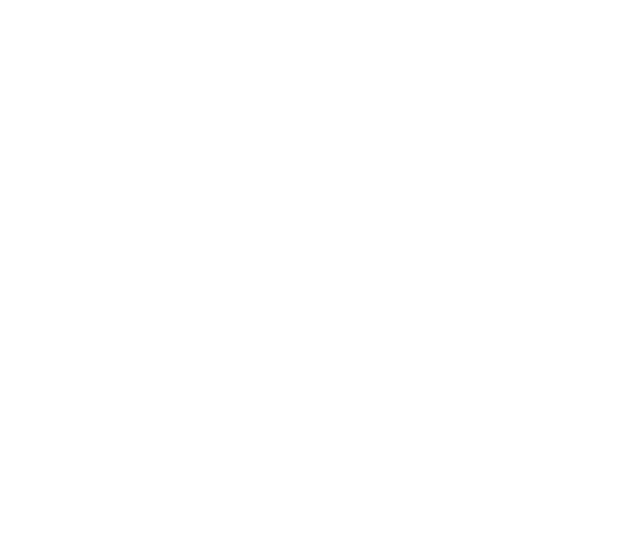
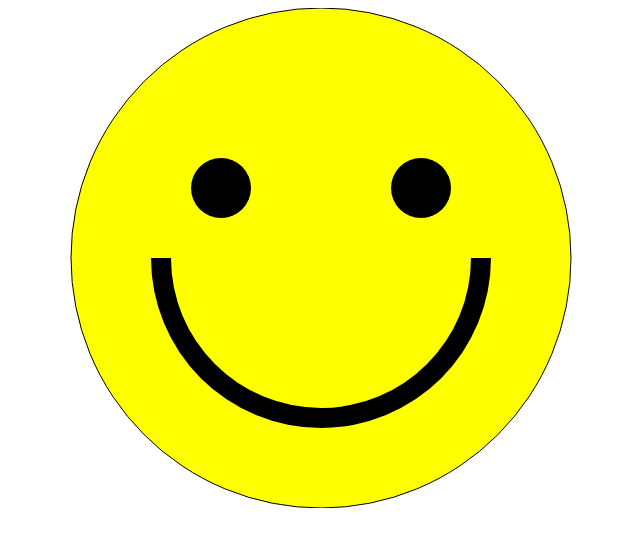
Before and after one commit to HWSCoder/d3-viz-learn, a website built with webpack: page src/index.html in a window 1280 px wide. Shown: the whole page, without its empty margins (167-807 px from the left). Built offline with nearby package versions, Linux system fonts and the light colour scheme.

Commit message:
dra a face

```diff
--- a/package.json
+++ b/package.json
@@ -18,6 +18,9 @@
   },
   "homepage": "https://github.com/HWSCoder/d3-viz-learn#readme",
   "devDependencies": {
+    "@babel/core": "^7.7.7",
+    "@babel/preset-env": "^7.7.7",
+    "babel-loader": "^8.0.6",
     "css-loader": "^3.4.0",
     "html-webpack-plugin": "^3.2.0",
     "style-loader": "^1.1.2",
--- a/src/index.html
+++ b/src/index.html
@@ -4,6 +4,8 @@
   <title>d3 learn</title>
 </head>
 <body>
-  <!-- template-->
+  <div id="d3-example">
+    <svg width="960" height="500"></svg>
+  </div>
 </body>
 </html>
--- a/src/index.js
+++ b/src/index.js
@@ -1 +1,35 @@
-console.log('hello d3');
+import { select, arc } from 'd3';
+
+const svg = select('svg');
+
+const height = svg.attr('height');
+const width = svg.attr('width');
+const circle = svg.append('circle')
+  .attr('r', height/2)
+  .attr('cx', width/2)
+  .attr('cy', height/2)
+  .attr('fill', 'yellow')
+  .attr('stroke', 'black');
+
+const leftEye = svg.append('circle')
+  .attr('r', 30)
+  .attr('cx', width/2 - 100)
+  .attr('cy', height/2 - 70)
+  .attr('fill', 'black');
+
+const rightEye = svg.append('circle')
+  .attr('r', 30)
+  .attr('cx', width/2 + 100)
+  .attr('cy', height/2 - 70)
+  .attr('fill', 'black');
+
+const g = svg.append('g')
+  .attr('transform', `translate(${width/2}, ${height/2})`);
+
+const mouth = g.append('path')
+  .attr('d', arc()({
+    innerRadius: 150,
+    outerRadius: 170,
+    startAngle: Math.PI/2,
+    endAngle: Math.PI * 3/2
+  }))
--- a/webpack.config.js
+++ b/webpack.config.js
@@ -10,11 +10,23 @@ module.exports = {
         path: path.resolve(__dirname, 'dist'),
     },
     devServer: {
-        progress: true,
-        contentBase: './dist'
+        contentBase: './dist',
+        hot: true,
     },
     module: {
         rules: [
+            {
+                test: /.js$/,
+                exclude: /node_modules/,
+                use: {
+                    loader: 'babel-loader',
+                    options: {
+                        presets:[
+                            '@babel/preset-env'
+                        ]
+                    }
+                }
+            },
             {test: /\.css$/, use: ['style-loader', 'css-loader']}
         ]
     },
```
Also changed, not shown: README.md, 1 other file.
